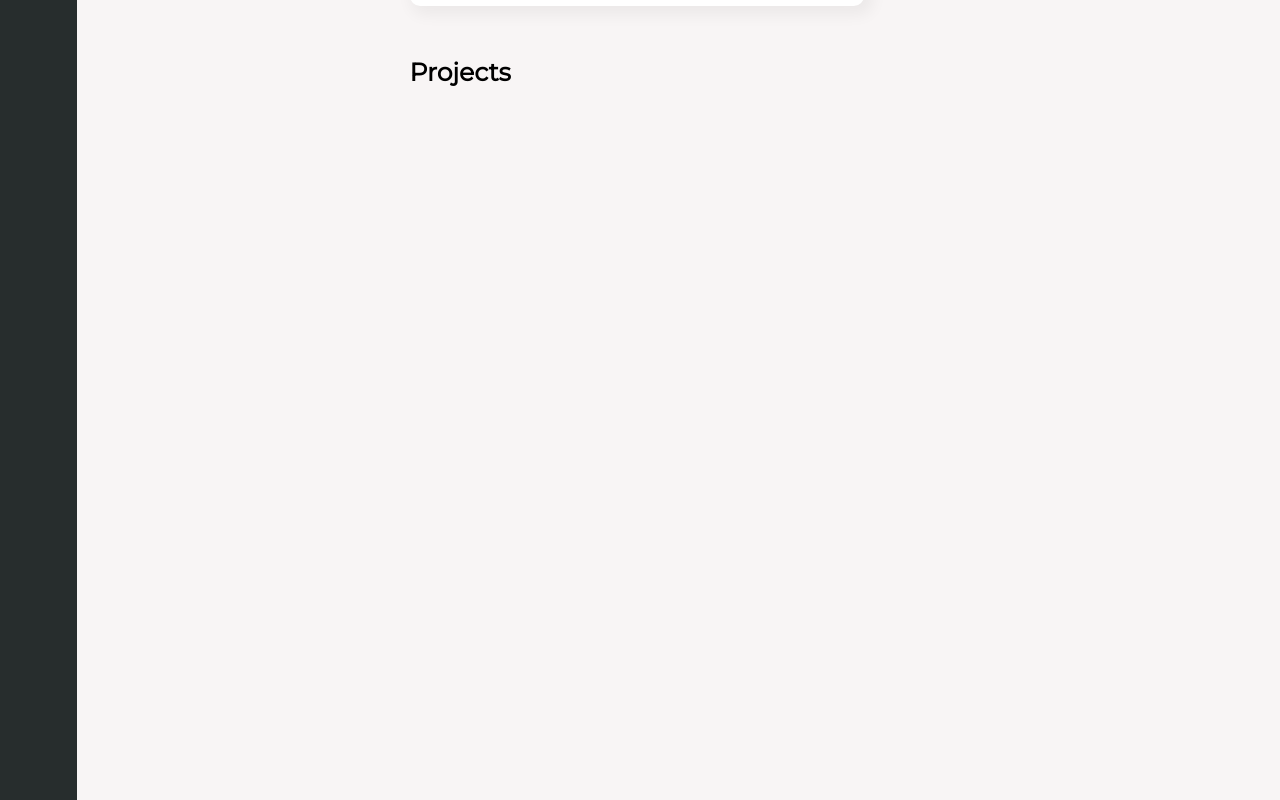
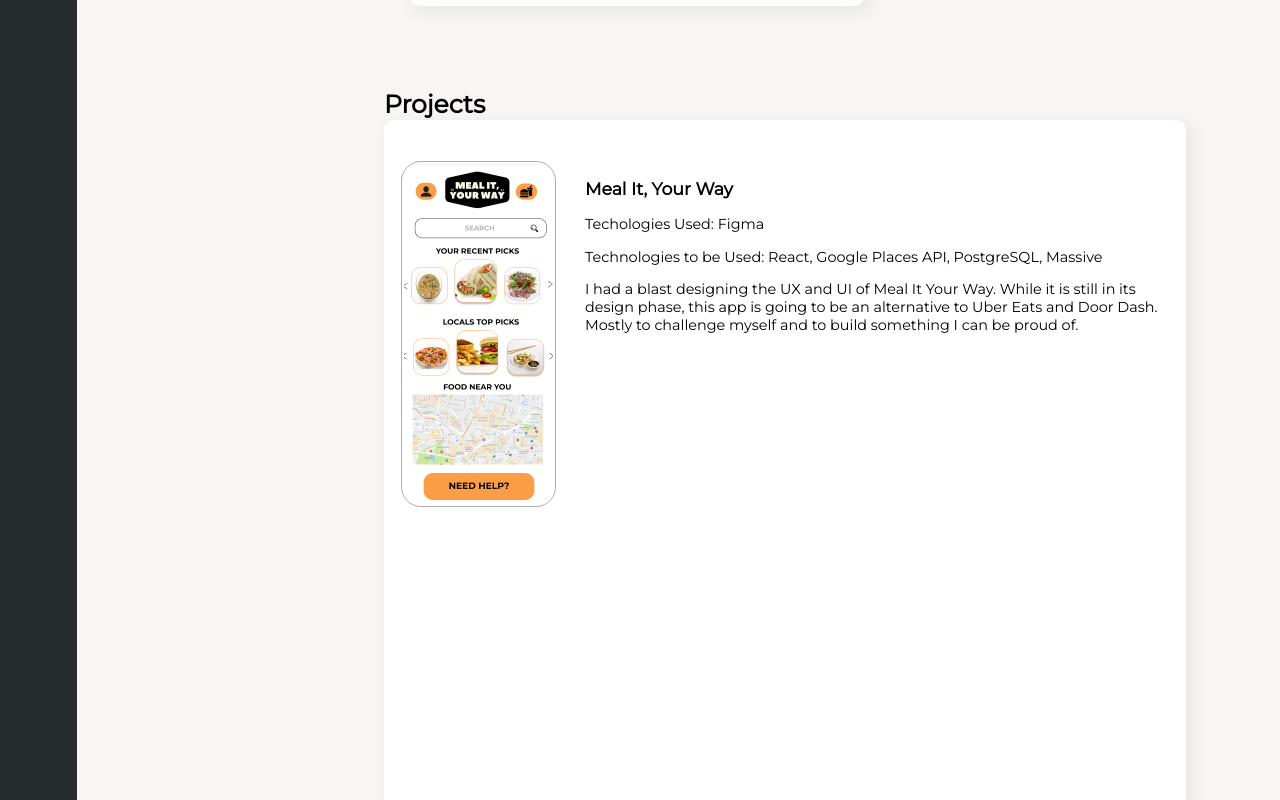
Before and after one commit to TyEverton/Portfolio-Revamp, a React (Create React App) app: page / in a window 1280 px wide. Shown: the part 1080-1880 px from the top of the page. Built offline with nearby package versions, Linux system fonts and the light colour scheme.

Commit message:
working on adding projects. firstly the meal it your way project.

```diff
--- a/public/index.css
+++ b/public/index.css
@@ -1,8 +1,6 @@
 body {
   background-color: rgb(248, 245, 245);
 }
-
-
 
 .navButtons {
   display: flex;
@@ -59,7 +57,7 @@ body {
 
 .skillsHeader {
   position: absolute;
-  bottom: -5%;
+  bottom: -6%;
   left: 32%;
   font-size: 1.5em;
   font-family: 'Montserrat';
--- a/src/Components/Projects.js
+++ b/src/Components/Projects.js
@@ -1,7 +1,33 @@
 import React from "react"
+import MealItYourWay from "../MealItYourWay.jpg"
 import "./projects.css"
 const Projects = () => {
-  return <h1 className="projectsHeader">Projects</h1>
+  return (
+    <div>
+      <h1 className="projectsHeader">Projects</h1>
+      <div className="projectContainer">
+        <img
+          alt="MealItYourWay Snapshot"
+          className="mealProject"
+          src={MealItYourWay}
+        ></img>
+        <section className="mealProjectBody">
+          <h3 className="mealProjectHeader">Meal It, Your Way</h3>
+          <p>Techologies Used: Figma</p>
+          <p>
+            Technologies to be Used: React, Google Places API, PostgreSQL,
+            Massive
+          </p>
+          <p>
+            I had a blast designing the UX and UI of Meal It Your Way. While it
+            is still in its design phase, this app is going to be an alternative
+            to Uber Eats and Door Dash. Mostly to challenge myself and to build
+            something I can be proud of.
+          </p>
+        </section>
+      </div>
+    </div>
+  )
 }
 
 export default Projects
--- a/src/Components/projects.css
+++ b/src/Components/projects.css
@@ -1,14 +1,57 @@
 .projectsHeader {
   background-color: transparent;
   position: absolute;
-  left: 32%;
+  left: 30%;
   height: 45px;
   width: 6.5%;
-  top: 140%;
+  top: 144%;
   font-size: 1.5em;
   color: black;
   font-family: 'Montserrat';
   font-size: 25px;
+}
+
+.projectContainer {
+  position: absolute;
+  top: 150%;
+  left: 30%;
+  border-style: solid;
+  border-width: thin;
+  border-color: white;
+  border-radius: 10px;
+  width: 800px;
+  height: 800px;
+  background-color: white;
+
+  box-shadow: 5px 5px 15px 4px rgba(0,0,0,0.05);
+}
+
+.mealProject {
+  position: absolute;
+  top: 5%;
+  left: 2%;
+  border: solid;
+  border-color: rgb(173, 173, 173);
+  border-width: thin;
+  border-radius: 20px;
+  padding: 2px;
+}
+
+.mealProjectHeader {
+  position: absolute;
+  bottom: 90%;
+  left: 0%;
+  font-family: 'Montserrat';
+  font-size: 1.2em;
+}
+
+.mealProjectBody {
+  position: absolute;
+  text-align: left;
+  top: 10%;
+  left: 25%;
+  font-family: 'Montserrat';
+  font-size: .9em;
 }
 
 @media all and (max-width: 500px) {
```
Also changed, not shown: src/MealItYourWay.jpg (added).
